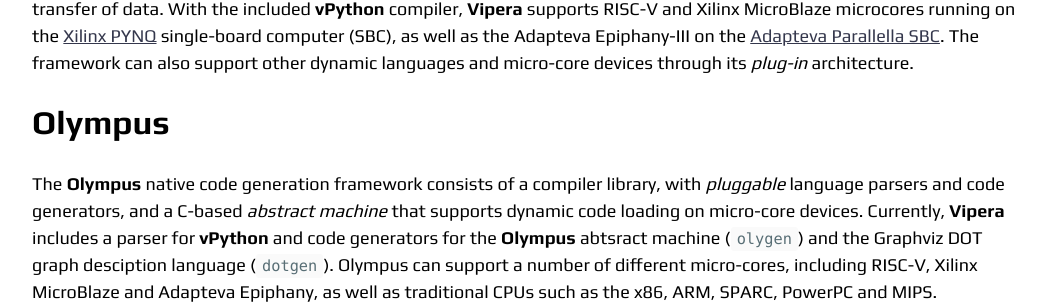
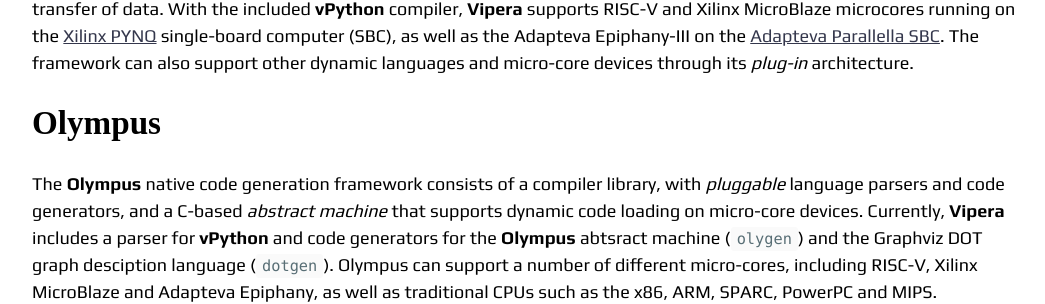
Before and after one commit to viperaproject/viperaproject.github.io, a Jekyll site: the page built from devzone/index.md, in a window 1280 px wide. Shown: the part 995-1299 px from the top of the page, without its empty margins (114-1159 px from the left). Built offline with Jekyll 4.4.1, drawn with Linux system fonts in a browser that asks for light colours; nearby versions of some CDN libraries; our own code applies the rules of GitHub Pages for plain Markdown files.

Commit message:
Update _variables.scss

```diff
--- a/_sass/so-simple/_variables.scss
+++ b/_sass/so-simple/_variables.scss
@@ -44,7 +44,7 @@ $sans-serif-font-family: "Play", sans-serif !default;
 $monospace-font-family: Menlo, Consolas, Monaco, "Courier New", Courier, monospace !default;
 
 $base-font-family: $sans-serif-font-family !default;
-$headline-font-family: $sans-serif-font-family !default;
+$headline-font-family: $serif-font-family !default;
 $title-font-family: $serif-font-family !default;
 $description-font-family: $serif-font-family !default;
 $meta-font-family: $serif-font-family !default;
```
